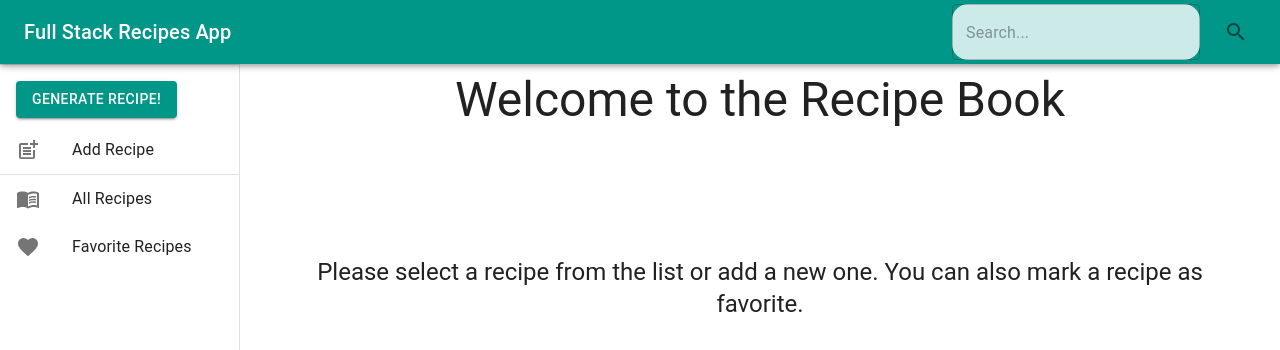
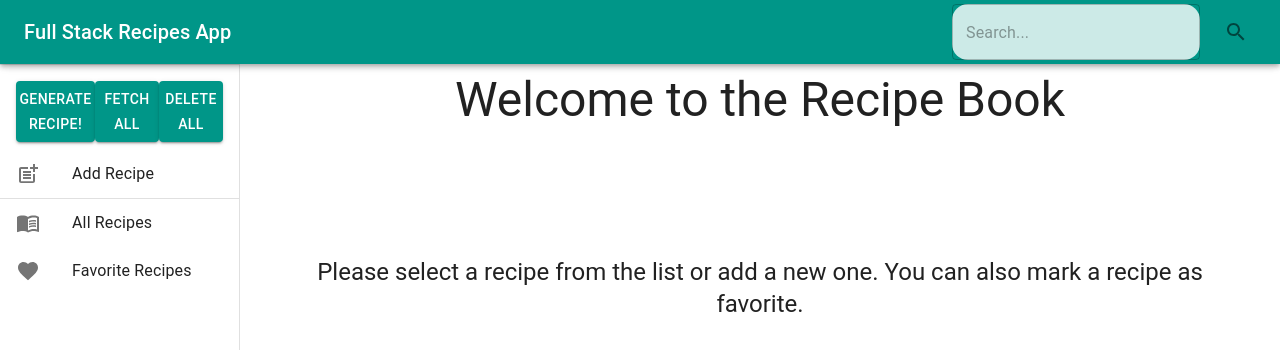
Before and after one commit to Zenb0t/frontend-recipes, a React (Create React App) app: page / in a window 1280 px wide. Shown: the top 350 px of the page. Built offline with nearby package versions, Linux system fonts and the light colour scheme.

Commit message:
debug buttons

```diff
--- a/src/app/MagicButton.tsx
+++ b/src/app/MagicButton.tsx
@@ -1,19 +1,27 @@
 import { Button } from "@mui/material";
 import { useAppDispatch } from "./hooks";
-import  genRecipe, { genChickenSoupRecipe }  from "../services/FakeData"
-import { addRecipe, fetchRecipes } from '../features/recipeBook/RecipeSlice';
+import genRecipe, { genChickenSoupRecipe } from "../services/FakeData"
+import { createRecipe, deleteAllRecipes, fetchRecipes } from '../features/recipeBook/RecipeSlice';
 
 export const MagicButton = () => {
 
     const dispatch = useAppDispatch();
 
-    const add = () => dispatch(addRecipe(genRecipe(1)));
-
+    const add = () => dispatch(createRecipe(genRecipe(1)));
+    const deleteAll = () => dispatch(deleteAllRecipes());
     const fetch = () => console.log(dispatch(fetchRecipes()));
 
-    const action = () => dispatch(addRecipe(genChickenSoupRecipe()));
+    const action = () => dispatch(createRecipe(genChickenSoupRecipe()));
     return (
-        <Button variant="contained" onClick={action}  onAuxClick={fetch}      >
-            Generate Recipe!
-        </Button>);
+        <>
+            <Button variant="contained" onClick={action} onAuxClick={add}      >
+                Generate Recipe!
+            </Button>
+            <Button variant="contained" onClick={fetch}   >
+                Fetch All
+            </Button>
+            <Button variant="contained" onClick={deleteAll}   >
+                Delete All
+            </Button>
+        </>);
 }
```
